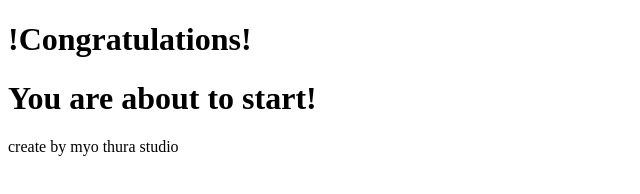
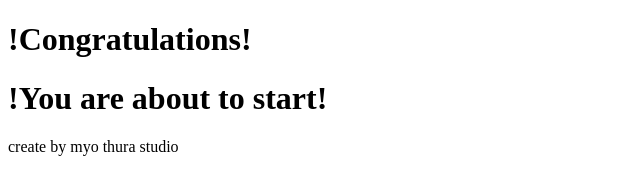
Before and after one commit to MyoThurachannel/FRP, a plain HTML site: page index.html in a window 1280 px wide. Shown: the whole page, without its empty margins (0-640 px from the left). Drawn offline with Linux system fonts and the light colour scheme.

Commit message:
Update index.html

```diff
--- a/index.html
+++ b/index.html
@@ -10,7 +10,7 @@
 <title>Page Title</title>
 <body>
 
-<h1>You are about to start!</h1>
+<h1>!You are about to start!</h1>
 
 <p>create by myo thura studio</p>
 
```
